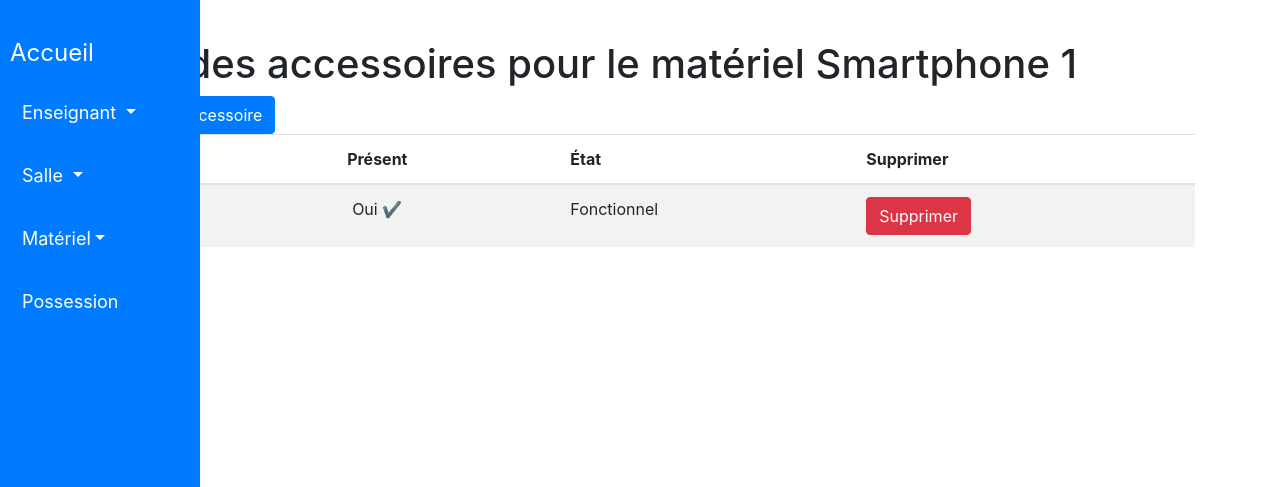
After one commit to LUCASDALLACOSTA/projet_django_dalla_costa, a Django app: page /gestion_materiel/materiel/1/accessoires/ in a window 1280 px wide. The commit adds this page. Shown: the top 487 px of the page. Run offline with Django 4.2, Linux system fonts and the light colour scheme; data comes from the database, SQL or seed files in the repository; both versions use the stored data as it was after the commit; some libraries are stand-ins or nearby versions.

Commit message:
accessoires

```diff
--- a/gestion_materiel/models.py
+++ b/gestion_materiel/models.py
@@ -70,6 +70,7 @@ class Materiel(models.Model):
         Enseignant,
         on_delete=models.CASCADE,
         null=True,
+        blank=True,
         related_name='materiels_en_possession'
     )
 
@@ -118,4 +119,8 @@ class AccessoireMateriel(models.Model):
     present = models.BooleanField(
         default=True
     )
-    etat = models.CharField(max_length=100)
+    etat = models.CharField(
+        max_length=100,
+        blank=True,
+        null=True
+    )
--- a/gestion_materiel/views.py
+++ b/gestion_materiel/views.py
@@ -1,6 +1,6 @@
 from django.shortcuts import render, redirect, get_object_or_404
 from .models import Enseignant, Materiel, AccessoireMateriel, TransfertMateriel, Salle
-from .forms import EnseignantForm, SalleForm
+from .forms import EnseignantForm, SalleForm, AccessoireViaMaterielForm
 from django.contrib import messages
 
 def accueil(request):
@@ -57,15 +57,6 @@ def supprimer_salle(request, salle_id):
     return redirect('liste_salles')
 
 
-def liste_accessoires(request, materiel_id):
-    materiel = Materiel.objects.get(id=materiel_id)
-    accessoires = AccessoireMateriel.objects.filter(material=materiel)
-    return render(request, 'gestion_materiel/materiel/liste_accessoires.html', {'materiel': materiel, 'accessoires': accessoires})
-
-def liste_transferts(request):
-    transferts = TransfertMateriel.objects.all()
-    return render(request, 'gestion_materiel/transferts/liste_transferts.html', {'transferts': transferts})
-
 """materiel"""
 def liste_materiels(request):
     materiels = Materiel.objects.all()
@@ -76,3 +67,36 @@ def supprimer_materiel(request, materiel_id):
     materiel.delete()
     messages.add_message(request, messages.SUCCESS, "Le matériel a été supprimé avec succès", extra_tags='danger')
     return redirect('liste_materiels')
+
+
+
+"""accessoire"""
+def liste_accessoires(request, materiel_id):
+    materiel = Materiel.objects.get(id=materiel_id)
+    accessoires = AccessoireMateriel.objects.filter(material=materiel)
+    return render(request, 'gestion_materiel/materiel/accessoire/liste_accessoires.html', {'materiel': materiel, 'accessoires': accessoires})
+
+def supprimer_accessoire(request, materiel_id, accessoire_id):
+    accessoire = get_object_or_404(AccessoireMateriel, id=accessoire_id)
+    accessoire.delete()
+    messages.add_message(request, messages.SUCCESS, "L'accessoire a été supprimé avec succès", extra_tags='danger')
+    return redirect('liste_accessoires', materiel_id=materiel_id)
+
+def ajouter_accessoire_via_materiel(request, materiel_id):
+    materiel = get_object_or_404(Materiel, id=materiel_id)
+
+    if request.method == 'POST':
+        form = AccessoireViaMaterielForm(request.POST)
+        if form.is_valid():
+            accessoire = form.save(commit=False)
+            accessoire.material = materiel
+            accessoire.save()
+            return redirect('liste_accessoires', materiel_id=materiel.id)
+    else:
+        form = AccessoireViaMaterielForm()
+
+    return render(request, 'gestion_materiel/materiel/accessoire/ajout_accessoire_via_materiel.html', {'materiel': materiel, 'form': form})
+
+def liste_transferts(request):
+    transferts = TransfertMateriel.objects.all()
+    return render(request, 'gestion_materiel/transferts/liste_transferts.html', {'transferts': transferts})
--- a/projet_django_dalla_costa/urls.py
+++ b/projet_django_dalla_costa/urls.py
@@ -37,6 +37,8 @@ urlpatterns = [
     path('gestion_materiel/materiel/supprimer/<int:materiel_id>/', views.supprimer_materiel, name='supprimer_materiel'),
 
     path('gestion_materiel/materiel/<int:materiel_id>/accessoires/', liste_accessoires, name='liste_accessoires'),
+    path('gestion_materiel/materiel/<int:materiel_id>/accessoires/supprimer/<int:accessoire_id>', views.supprimer_accessoire, name='supprimer_accessoire'),
+    path('gestion_materiel/materiel/<int:materiel_id>/accessoires/ajouter/', views.ajouter_accessoire_via_materiel, name='ajouter_accessoire'),
 
     path('gestion_materiel/transferts/liste_transferts', views.liste_transferts, name='liste_transferts'),
 ]
--- /dev/null
+++ b/templates/gestion_materiel/materiel/accessoire/liste_accessoires.html
@@ -0,0 +1,49 @@
+<!DOCTYPE html>
+<html>
+<head>
+    <title>Liste des accessoires pour le matériel {{ materiel.nom }}</title>
+</head>
+<body>
+    {% include 'gestion_materiel/includes/entete.html' %}
+
+    <div class="container">
+        <h1>Liste des accessoires pour le matériel {{ materiel.nom }}</h1>
+        <a href="{% url 'ajouter_accessoire' materiel_id=materiel.id %}" class="btn btn-primary">Ajouter un accessoire</a>
+        {% if accessoires %}
+            <table class="table table-striped">
+                <thead>
+                    <tr>
+                        <th>Nom</th>
+                        <th>Présent</th>
+                        <th>État</th>
+                        <th>Supprimer</th>
+                    </tr>
+                </thead>
+                <tbody>
+                    {% for accessoire in accessoires %}
+                        <tr>
+                            <td>{{ accessoire.nom }}</td>
+                            <td>
+                                {% if accessoire.present %}
+                                    <span style="margin-left: 5px"> Oui </span><span class="text-success">&#10004;</span>
+                                {% else %}
+                                    <span style="margin-left: 5px"> Non </span><span class="text-danger">&#10008;</span>
+                                {% endif %}
+                            </td>
+                            <td>{{ accessoire.etat }}</td>
+                            <td>
+                                <form method="post" action="{% url 'supprimer_accessoire' materiel_id=materiel.id accessoire_id=accessoire.id %}">
+                                    {% csrf_token %}
+                                    <button type="submit" class="btn btn-danger">Supprimer</button>
+                                </form>
+                            </td>
+                        </tr>
+                    {% endfor %}
+                </tbody>
+            </table>
+        {% else %}
+            <p>Aucun accessoire trouvé pour ce matériel.</p>
+        {% endif %}
+    </div>
+</body>
+</html>
```
Also changed, not shown: gestion_materiel/admin.py (+10 -5 lines), gestion_materiel/forms.py (+15 -1 lines), templates/gestion_materiel/accessoire/liste_accessoire.html (deleted, +0 -22 lines), templates/gestion_materiel/materiel/accessoire/ajout_accessoire_via_materiel.html (added, +24 -0 lines), templates/gestion_materiel/materiel/liste_materiels.html (+11 -7 lines), db.sqlite3.
